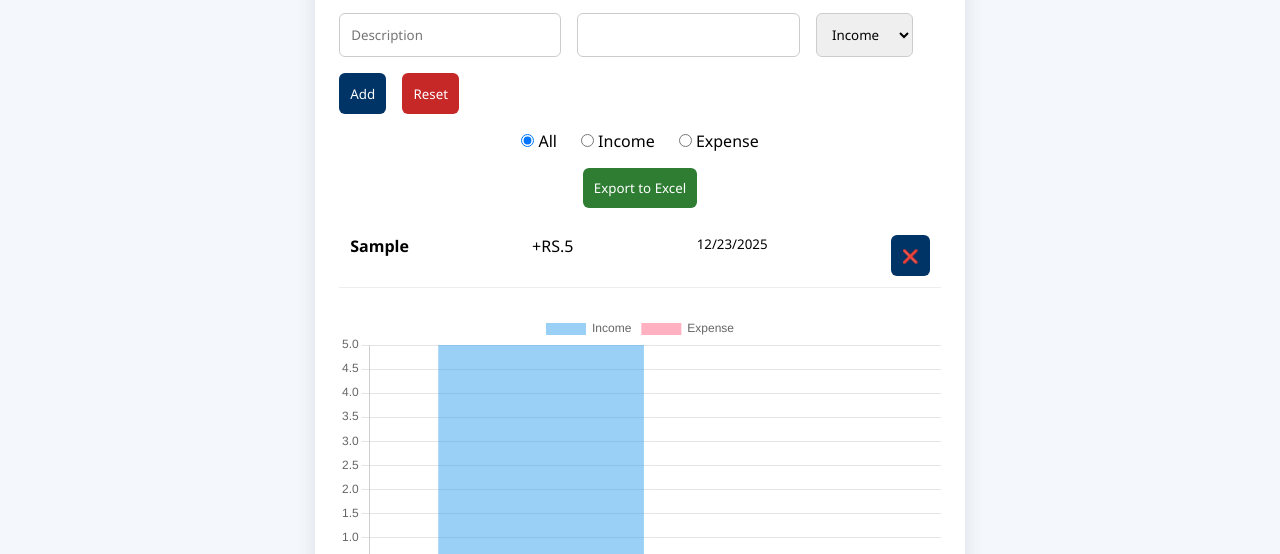
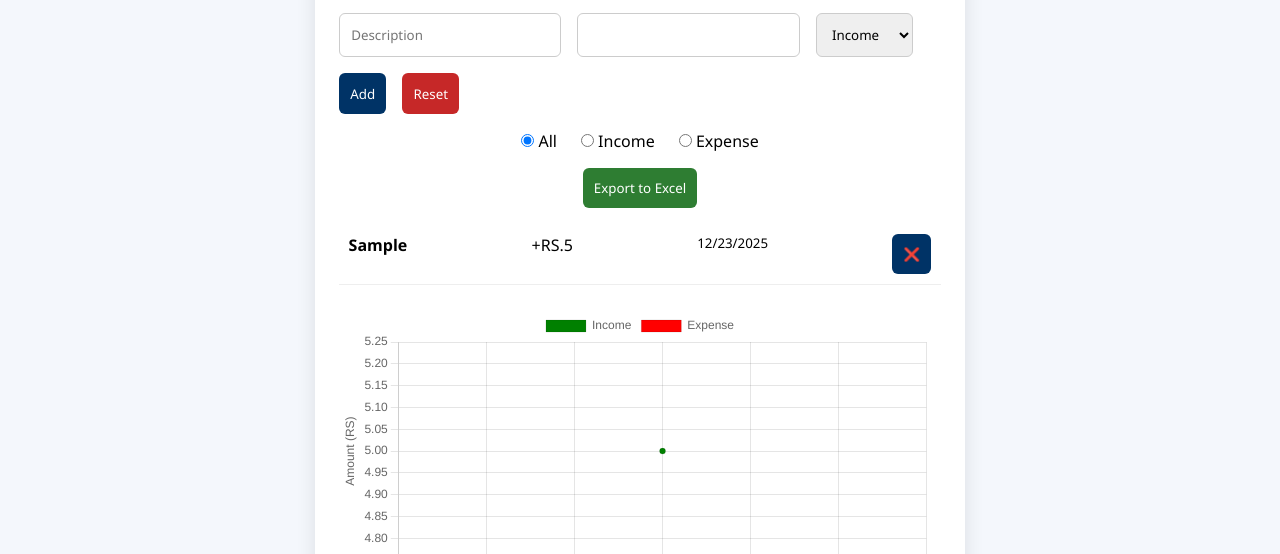
Before and after one commit to mathesh4193/Income-Expense-Calculator, a plain HTML site: page index.html in a window 1280 px wide. Both pictures are taken after typing "Sample", "5" into the empty fields and a click on the button "Add". Shown: the part 246-800 px from the top of the page. Drawn offline with nearby package versions, Linux system fonts and the light colour scheme.

Commit message:
Update index.html

```diff
--- a/index.html
+++ b/index.html
@@ -3,9 +3,9 @@
 <head>
 <meta charset="UTF-8">
 <meta name="viewport" content="width=device-width, initial-scale=1">
-<title>Income Expense Calculator</title>
+<title>Income Expense Tracker</title>
 
-<!-- Chart & Excel -->
+<!-- Chart.js & Excel -->
 <script src="https://cdn.jsdelivr.net/npm/chart.js"></script>
 <script src="https://cdn.jsdelivr.net/npm/xlsx/dist/xlsx.full.min.js"></script>
 
@@ -15,11 +15,11 @@ body{background:#f4f7fc;display:flex;flex-direction:column;min-height:100vh}
 header,footer{background:#003366;color:#fff;text-align:center;padding:1rem}
 main{flex:1;display:flex;justify-content:center;padding:1rem}
 
-.calculator{background:#fff;max-width:650px;width:100%;padding:1.5rem;border-radius:10px;box-shadow:0 10px 20px rgba(0,0,0,.1)}
+.container{background:#fff;max-width:650px;width:100%;padding:1.5rem;border-radius:10px;box-shadow:0 10px 20px rgba(0,0,0,.1)}
 h2{text-align:center;color:#003366;margin-bottom:1rem}
 
 .summary{display:flex;gap:1rem;flex-wrap:wrap;margin-bottom:1rem}
-.summary-item{flex:1;background:#e8f0fe;padding:1rem;border-radius:8px;text-align:center}
+.summary div{flex:1;padding:1rem;border-radius:8px;text-align:center;background:#e8f0fe}
 .income{color:#2e7d32}
 .expense{color:#c62828}
 .net{color:#1565c0}
@@ -27,18 +27,17 @@ h2{text-align:center;color:#003366;margin-bottom:1rem}
 form{display:flex;gap:1rem;flex-wrap:wrap;margin-bottom:1rem}
 input,select,button{padding:.7rem;border-radius:6px;border:1px solid #ccc}
 button{background:#003366;color:#fff;border:none;cursor:pointer}
-button:hover{opacity:.9}
 #resetBtn{background:#c62828}
 
 .filters{display:flex;justify-content:center;gap:1.5rem;margin-bottom:1rem}
 
-ul{list-style:none;max-height:250px;overflow-y:auto}
-li{display:flex;justify-content:space-between;padding:.7rem;border-bottom:1px solid #eee}
+ul{list-style:none;max-height:220px;overflow-y:auto}
+li{display:flex;justify-content:space-between;padding:.6rem;border-bottom:1px solid #eee}
 
 @media(max-width:600px){
 .summary{flex-direction:column}
 form{flex-direction:column}
-li{flex-direction:column;gap:.5rem}
+li{flex-direction:column;gap:.4rem}
 }
 </style>
 </head>
@@ -50,20 +49,20 @@ li{flex-direction:column;gap:.5rem}
 </header>
 
 <main>
-<div class="calculator">
+<div class="container">
 
 <h2>Income Expense Calculator</h2>
 
 <div class="summary">
-  <div class="summary-item">
+  <div>
     <p>Total Income</p>
     <h3 id="totalIncome" class="income">RS.0.00</h3>
   </div>
-  <div class="summary-item">
+  <div>
     <p>Total Expense</p>
     <h3 id="totalExpense" class="expense">RS.0.00</h3>
   </div>
-  <div class="summary-item">
+  <div>
     <p>Net Balance</p>
     <h3 id="netBalance" class="net">RS.0.00</h3>
   </div>
@@ -92,7 +91,8 @@ li{flex-direction:column;gap:.5rem}
 
 <ul id="entryList"></ul>
 
-<canvas id="dailyChart" style="margin-top:25px"></canvas>
+<!-- SCATTER PLOT -->
+<canvas id="scatterChart" style="margin-top:25px"></canvas>
 
 </div>
 </main>
@@ -111,7 +111,7 @@ const resetBtn=document.getElementById("resetBtn");
 const filterRadios=document.querySelectorAll("input[name=filter]");
 
 let entries=JSON.parse(localStorage.getItem("entries"))||[];
-let chart;
+let scatterChart;
 
 function save(){localStorage.setItem("entries",JSON.stringify(entries))}
 
@@ -128,7 +128,7 @@ li.innerHTML=`
 entryList.appendChild(li);
 });
 updateSummary();
-renderChart();
+renderScatterPlot();
 }
 
 function updateSummary(){
@@ -157,7 +157,7 @@ save();render(getFilter());
 }
 
 resetBtn.onclick=()=>{
-if(confirm("Reset all?")){
+if(confirm("Reset all entries?")){
 entries=[];save();render();
 }
 };
@@ -165,25 +165,33 @@ entries=[];save();render();
 filterRadios.forEach(r=>r.onchange=()=>render(getFilter()));
 function getFilter(){return document.querySelector("input[name=filter]:checked").value}
 
-function renderChart(){
-const daily={};
-entries.forEach(e=>{
-daily[e.date]??={income:0,expense:0};
-daily[e.date][e.type]+=e.amount;
+function renderScatterPlot(){
+const incomePoints=[];
+const expensePoints=[];
+
+entries.forEach((e,i)=>{
+const p={x:i+1,y:e.amount};
+e.type==="income"?incomePoints.push(p):expensePoints.push(p);
 });
-const labels=Object.keys(daily);
-const income=labels.map(d=>daily[d].income);
-const expense=labels.map(d=>daily[d].expense);
 
-const ctx=document.getElementById("dailyChart");
-if(chart)chart.destroy();
-chart=new Chart(ctx,{
-type:"bar",
-data:{labels,datasets:[
-{label:"Income",data:income},
-{label:"Expense",data:expense}
-]},
-options:{responsive:true}
+const ctx=document.getElementById("scatterChart");
+if(scatterChart)scatterChart.destroy();
+
+scatterChart=new Chart(ctx,{
+type:"scatter",
+data:{
+datasets:[
+{label:"Income",data:incomePoints,backgroundColor:"green"},
+{label:"Expense",data:expensePoints,backgroundColor:"red"}
+]
+},
+options:{
+responsive:true,
+scales:{
+x:{title:{display:true,text:"Entry Order"}},
+y:{title:{display:true,text:"Amount (RS)"}}
+}
+}
 });
 }
 
```
